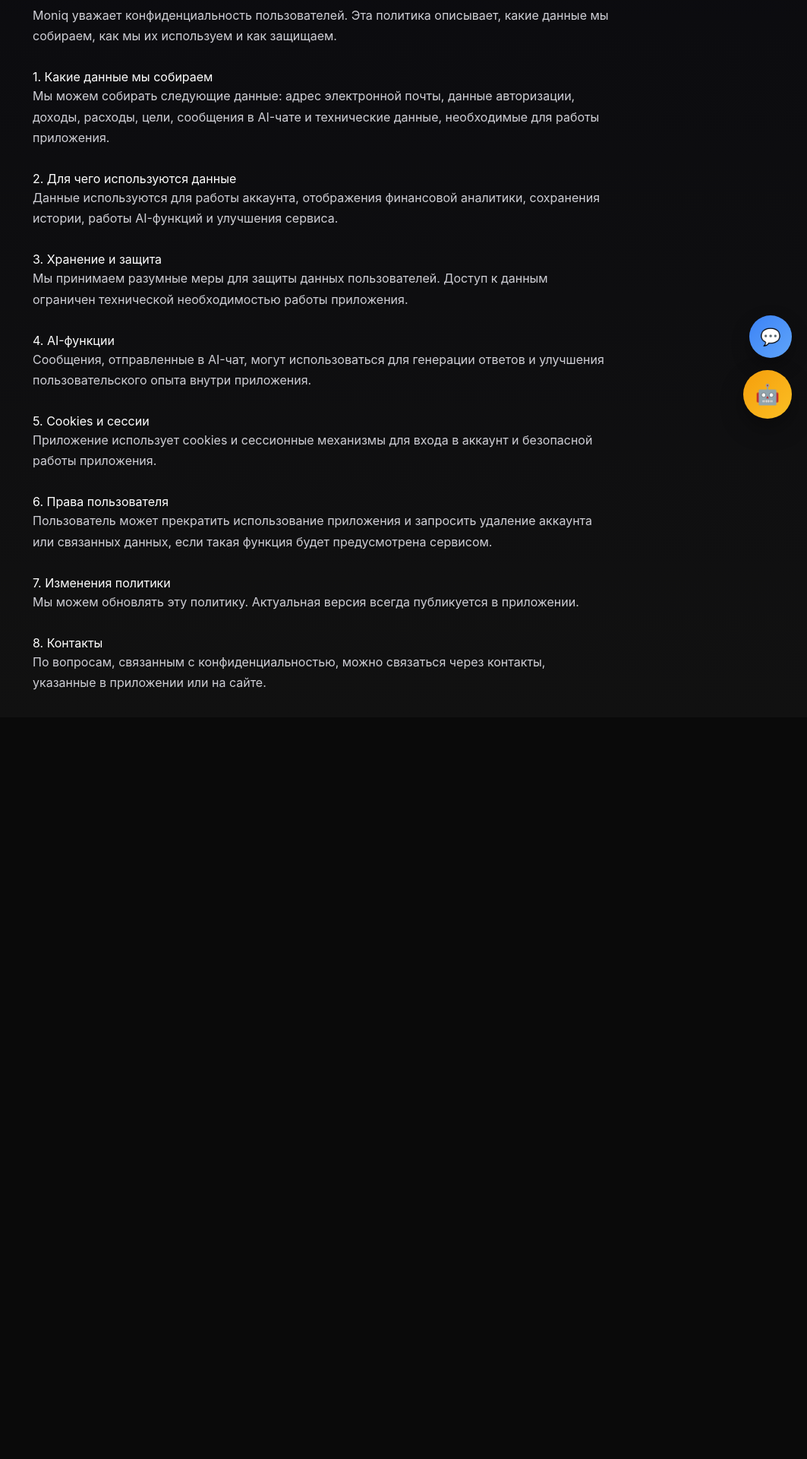
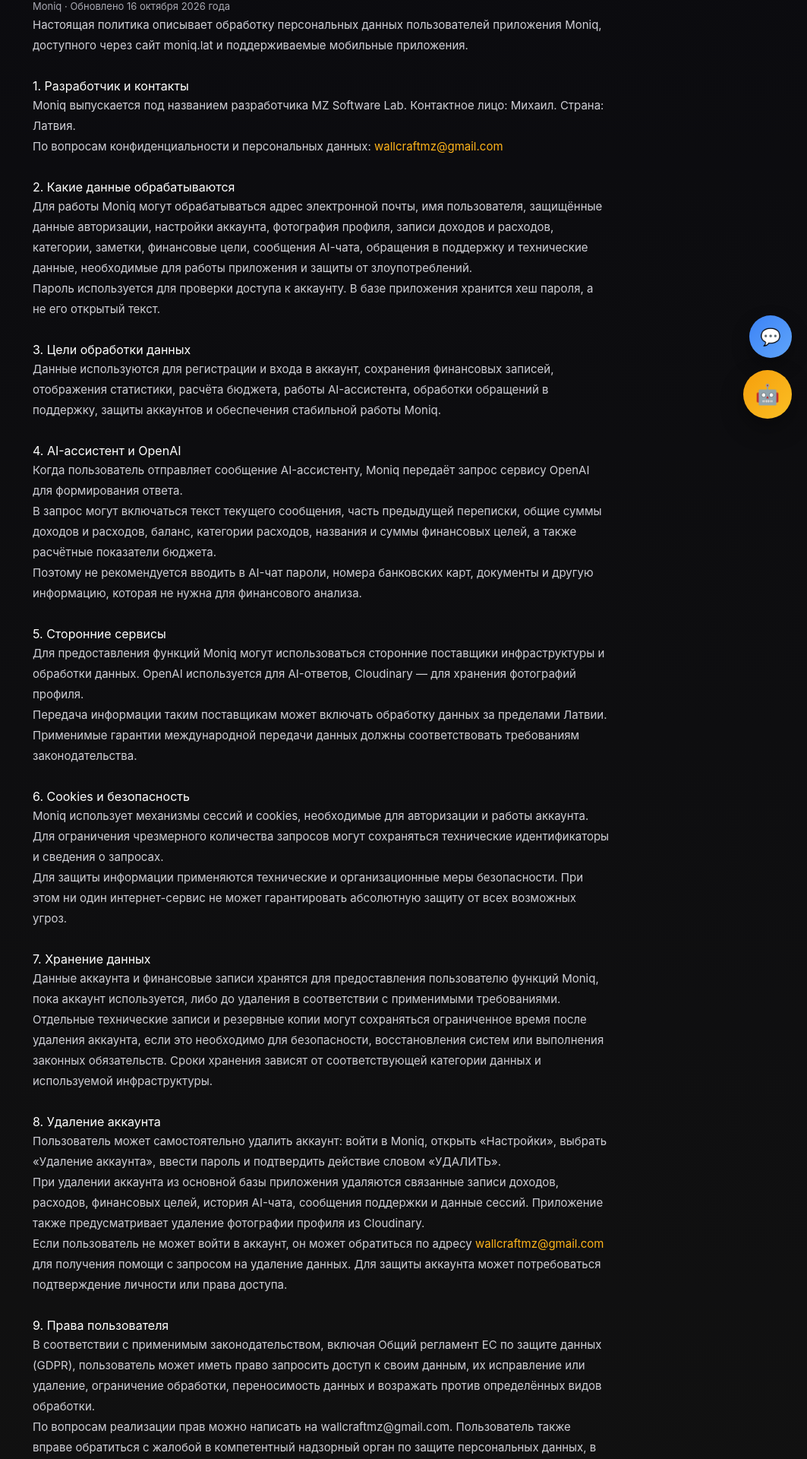
Before and after one commit to wallcraftmz-sys/finance-app, a Next.js app: page /privacy in a window 1280 px wide. Shown: the part 159-2079 px from the top of the page at 76% size, without its empty margins (217-1280 px from the left). Before the commit the page ends 1103 px from the top, so only its background shows below. Built offline with nearby package versions, Linux system fonts and the light colour scheme; no server answers.

Commit message:
Update Moniq privacy policy

```diff
--- a/app/privacy/page.tsx
+++ b/app/privacy/page.tsx
@@ -1,4 +1,10 @@
 import Link from "next/link";
+
+const textStyle = {
+  color: "#cfcfd6",
+  lineHeight: 1.8,
+  fontSize: "15px",
+};
 
 export default function PrivacyPage() {
   return (
@@ -14,82 +20,182 @@
       }}
     >
       <div style={{ width: "100%", maxWidth: "760px" }}>
-
-        {/* КНОПКА НАЗАД */}
-        <Link href="/" style={{ textDecoration: "none" }}>
-          <button
+        <Link
+          href="/"
           style={{
-              marginBottom: "20px",
+            display: "inline-block",
+            marginBottom: 20,
             padding: "10px 14px",
             background: "#1f1f26",
             border: "1px solid #2f2f36",
-              borderRadius: "12px",
+            borderRadius: 12,
             color: "white",
             fontWeight: 700,
-              cursor: "pointer",
+            textDecoration: "none",
           }}
         >
           ← Назад
-          </button>
         </Link>
 
-        <h1 style={{ fontSize: "32px", marginBottom: "20px" }}>
+        <h1 style={{ fontSize: 32, marginBottom: 12 }}>
           Политика конфиденциальности
         </h1>
 
-        <p style={{ color: "#cfcfd6", lineHeight: 1.7 }}>
-          Moniq уважает конфиденциальность пользователей. Эта политика описывает,
-          какие данные мы собираем, как мы их используем и как защищаем.
+        <p style={{ color: "#aaaab4", fontSize: 13 }}>
+          Moniq · Обновлено 16 октября 2026 года
         </p>
 
-        <h2 style={{ marginTop: "28px" }}>1. Какие данные мы собираем</h2>
-        <p style={{ color: "#cfcfd6", lineHeight: 1.7 }}>
-          Мы можем собирать следующие данные: адрес электронной почты, данные
-          авторизации, доходы, расходы, цели, сообщения в AI-чате и технические
-          данные, необходимые для работы приложения.
+        <p style={textStyle}>
+          Настоящая политика описывает обработку персональных данных
+          пользователей приложения Moniq, доступного через сайт
+          moniq.lat и поддерживаемые мобильные приложения.
         </p>
 
-        <h2 style={{ marginTop: "28px" }}>2. Для чего используются данные</h2>
-        <p style={{ color: "#cfcfd6", lineHeight: 1.7 }}>
-          Данные используются для работы аккаунта, отображения финансовой
-          аналитики, сохранения истории, работы AI-функций и улучшения сервиса.
+        <h2 style={{ marginTop: 28 }}>1. Разработчик и контакты</h2>
+        <p style={textStyle}>
+          Moniq выпускается под названием разработчика MZ Software Lab.
+          Контактное лицо: Михаил. Страна: Латвия.
+        </p>
+        <p style={textStyle}>
+          По вопросам конфиденциальности и персональных данных:
+          {" "}
+          <a href="mailto:wallcraftmz@gmail.com" style={{ color: "#ffb51b" }}>
+            wallcraftmz@gmail.com
+          </a>
         </p>
 
-        <h2 style={{ marginTop: "28px" }}>3. Хранение и защита</h2>
-        <p style={{ color: "#cfcfd6", lineHeight: 1.7 }}>
-          Мы принимаем разумные меры для защиты данных пользователей. Доступ к
-          данным ограничен технической необходимостью работы приложения.
+        <h2 style={{ marginTop: 28 }}>2. Какие данные обрабатываются</h2>
+        <p style={textStyle}>
+          Для работы Moniq могут обрабатываться адрес электронной почты,
+          имя пользователя, защищённые данные авторизации, настройки
+          аккаунта, фотография профиля, записи доходов и расходов,
+          категории, заметки, финансовые цели, сообщения AI-чата,
+          обращения в поддержку и технические данные, необходимые
+          для работы приложения и защиты от злоупотреблений.
+        </p>
+        <p style={textStyle}>
+          Пароль используется для проверки доступа к аккаунту.
+          В базе приложения хранится хеш пароля, а не его открытый текст.
         </p>
 
-        <h2 style={{ marginTop: "28px" }}>4. AI-функции</h2>
-        <p style={{ color: "#cfcfd6", lineHeight: 1.7 }}>
-          Сообщения, отправленные в AI-чат, могут использоваться для генерации
-          ответов и улучшения пользовательского опыта внутри приложения.
+        <h2 style={{ marginTop: 28 }}>3. Цели обработки данных</h2>
+        <p style={textStyle}>
+          Данные используются для регистрации и входа в аккаунт,
+          сохранения финансовых записей, отображения статистики,
+          расчёта бюджета, работы AI-ассистента, обработки обращений
+          в поддержку, защиты аккаунтов и обеспечения стабильной
+          работы Moniq.
         </p>
 
-        <h2 style={{ marginTop: "28px" }}>5. Cookies и сессии</h2>
-        <p style={{ color: "#cfcfd6", lineHeight: 1.7 }}>
-          Приложение использует cookies и сессионные механизмы для входа в
-          аккаунт и безопасной работы приложения.
+        <h2 style={{ marginTop: 28 }}>4. AI-ассистент и OpenAI</h2>
+        <p style={textStyle}>
+          Когда пользователь отправляет сообщение AI-ассистенту,
+          Moniq передаёт запрос сервису OpenAI для формирования ответа.
+        </p>
+        <p style={textStyle}>
+          В запрос могут включаться текст текущего сообщения,
+          часть предыдущей переписки, общие суммы доходов и расходов,
+          баланс, категории расходов, названия и суммы финансовых
+          целей, а также расчётные показатели бюджета.
+        </p>
+        <p style={textStyle}>
+          Поэтому не рекомендуется вводить в AI-чат пароли,
+          номера банковских карт, документы и другую информацию,
+          которая не нужна для финансового анализа.
         </p>
 
-        <h2 style={{ marginTop: "28px" }}>6. Права пользователя</h2>
-        <p style={{ color: "#cfcfd6", lineHeight: 1.7 }}>
-          Пользователь может прекратить использование приложения и запросить
-          удаление аккаунта или связанных данных, если такая функция будет
-          предусмотрена сервисом.
+        <h2 style={{ marginTop: 28 }}>5. Сторонние сервисы</h2>
+        <p style={textStyle}>
+          Для предоставления функций Moniq могут использоваться
+          сторонние поставщики инфраструктуры и обработки данных.
+          OpenAI используется для AI-ответов, Cloudinary — для
+          хранения фотографий профиля.
+        </p>
+        <p style={textStyle}>
+          Передача информации таким поставщикам может включать
+          обработку данных за пределами Латвии. Применимые
+          гарантии международной передачи данных должны
+          соответствовать требованиям законодательства.
         </p>
 
-        <h2 style={{ marginTop: "28px" }}>7. Изменения политики</h2>
-        <p style={{ color: "#cfcfd6", lineHeight: 1.7 }}>
-          Мы можем обновлять эту политику. Актуальная версия всегда публикуется
-          в приложении.
+        <h2 style={{ marginTop: 28 }}>6. Cookies и безопасность</h2>
+        <p style={textStyle}>
+          Moniq использует механизмы сессий и cookies, необходимые
+          для авторизации и работы аккаунта. Для ограничения
+          чрезмерного количества запросов могут сохраняться
+          технические идентификаторы и сведения о запросах.
+        </p>
+        <p style={textStyle}>
+          Для защиты информации применяются технические
+          и организационные меры безопасности. При этом ни один
+          интернет-сервис не может гарантировать абсолютную
+          защиту от всех возможных угроз.
         </p>
 
-        <h2 style={{ marginTop: "28px" }}>8. Контакты</h2>
-        <p style={{ color: "#cfcfd6", lineHeight: 1.7 }}>
-          По вопросам, связанным с конфиденциальностью, можно связаться через
-          контакты, указанные в приложении или на сайте.
+        <h2 style={{ marginTop: 28 }}>7. Хранение данных</h2>
+        <p style={textStyle}>
+          Данные аккаунта и финансовые записи хранятся для
+          предоставления пользователю функций Moniq, пока
+          аккаунт используется, либо до удаления в соответствии
+          с применимыми требованиями.
+        </p>
+        <p style={textStyle}>
+          Отдельные технические записи и резервные копии могут
+          сохраняться ограниченное время после удаления аккаунта,
+          если это необходимо для безопасности, восстановления
+          систем или выполнения законных обязательств.
+          Сроки хранения зависят от соответствующей категории
+          данных и используемой инфраструктуры.
+        </p>
+
+        <h2 style={{ marginTop: 28 }}>8. Удаление аккаунта</h2>
+        <p style={textStyle}>
+          Пользователь может самостоятельно удалить аккаунт:
+          войти в Moniq, открыть «Настройки», выбрать
+          «Удаление аккаунта», ввести пароль и подтвердить действие
+          словом «УДАЛИТЬ».
+        </p>
+        <p style={textStyle}>
+          При удалении аккаунта из основной базы приложения
+          удаляются связанные записи доходов, расходов,
+          финансовых целей, история AI-чата, сообщения поддержки
+          и данные сессий. Приложение также предусматривает
+          удаление фотографии профиля из Cloudinary.
+        </p>
+        <p style={textStyle}>
+          Если пользователь не может войти в аккаунт, он может
+          обратиться по адресу{" "}
+          <a href="mailto:wallcraftmz@gmail.com" style={{ color: "#ffb51b" }}>
+            wallcraftmz@gmail.com
+          </a>
+          {" "}для получения помощи с запросом на удаление данных.
+          Для защиты аккаунта может потребоваться подтверждение
+          личности или права доступа.
+        </p>
+
+        <h2 style={{ marginTop: 28 }}>9. Права пользователя</h2>
+        <p style={textStyle}>
+          В соответствии с применимым законодательством, включая
+          Общий регламент ЕС по защите данных (GDPR), пользователь
+          может иметь право запросить доступ к своим данным,
+          их исправление или удаление, ограничение обработки,
+          переносимость данных и возражать против определённых
+          видов обработки.
+        </p>
+        <p style={textStyle}>
+          По вопросам реализации прав можно написать на
+          wallcraftmz@gmail.com. Пользователь также вправе
+          обратиться с жалобой в компетентный надзорный орган
+          по защите персональных данных, в том числе в
+          Datu valsts inspekcija в Латвии.
+        </p>
+
+        <h2 style={{ marginTop: 28 }}>10. Изменения политики</h2>
+        <p style={textStyle}>
+          Эта политика может обновляться при изменении функций
+          Moniq, способов обработки данных или законодательных
+          требований. Актуальная версия публикуется по адресу
+          moniq.lat/privacy.
         </p>
       </div>
     </main>
```
Lines whose indentation alone changed are shown as unchanged.
